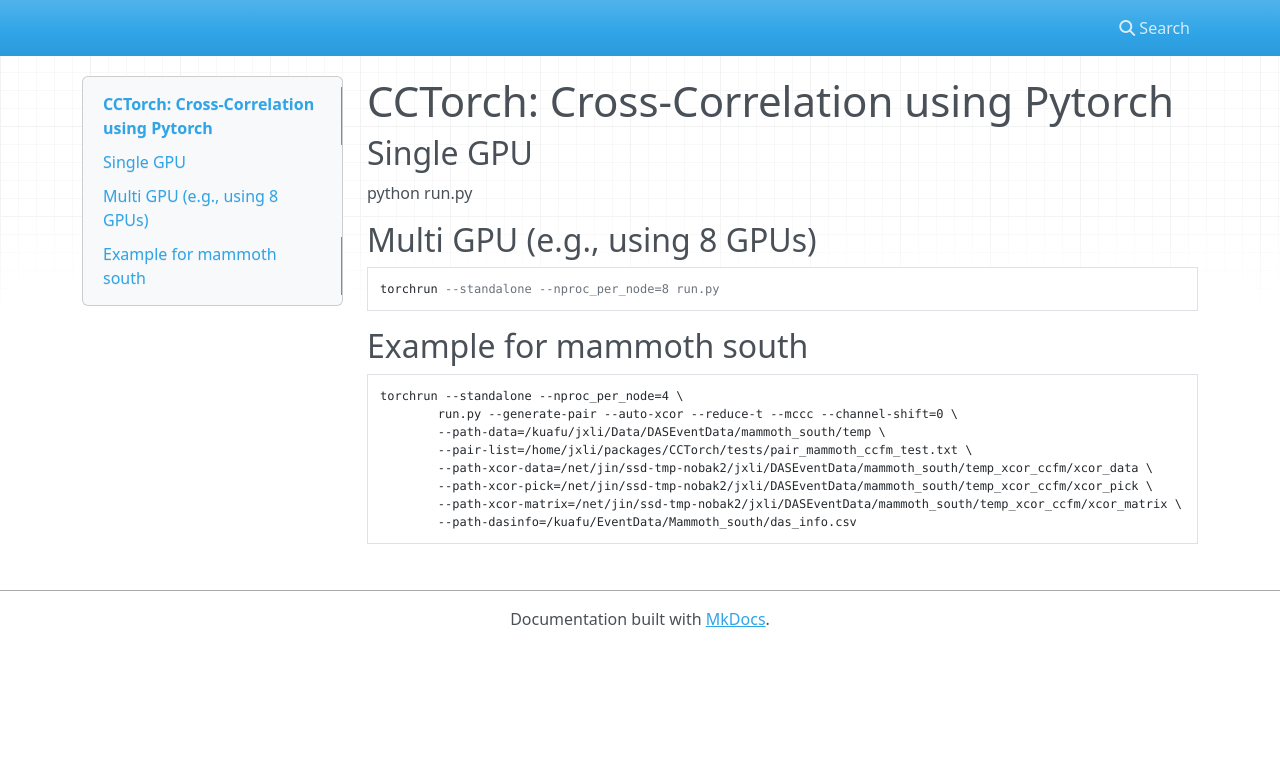
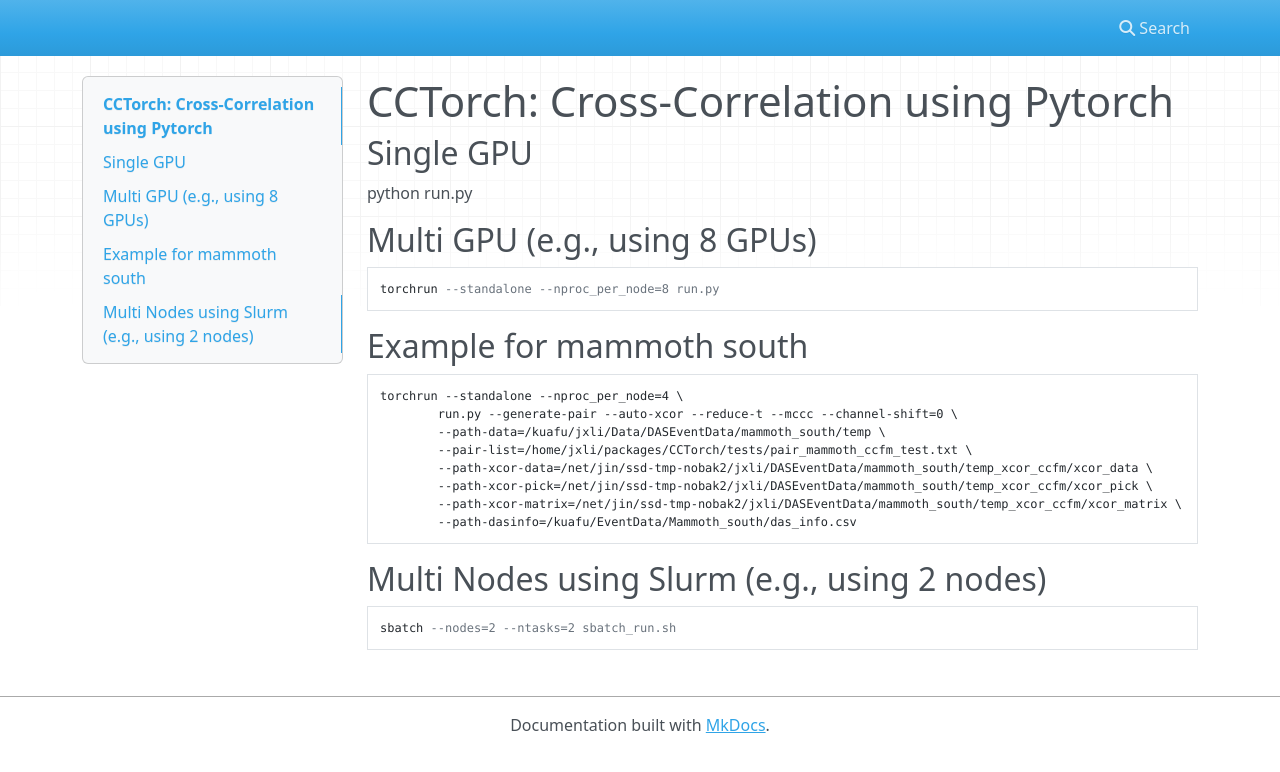
Before and after one commit to AI4EPS/CCTorch, an MkDocs documentation site: the page built from docs/README.md, in a window 1280 px wide. Shown: the top 772 px of the page. Built offline with MkDocs 1.6.1, drawn with Linux system fonts in a browser that asks for light colours; nearby versions of some CDN libraries.

Commit message:
works for slurm

````diff
--- a/docs/README.md
+++ b/docs/README.md
@@ -19,3 +19,8 @@ torchrun --standalone --nproc_per_node=4 \
         --path-xcor-matrix=/net/jin/ssd-tmp-nobak2/jxli/DASEventData/mammoth_south/temp_xcor_ccfm/xcor_matrix \
         --path-dasinfo=/kuafu/EventData/Mammoth_south/das_info.csv
 ```
+
+## Multi Nodes using Slurm (e.g., using 2 nodes)
+```
+sbatch --nodes=2 --ntasks=2 sbatch_run.sh
+```
````
Also changed, not shown: 1 other file.
